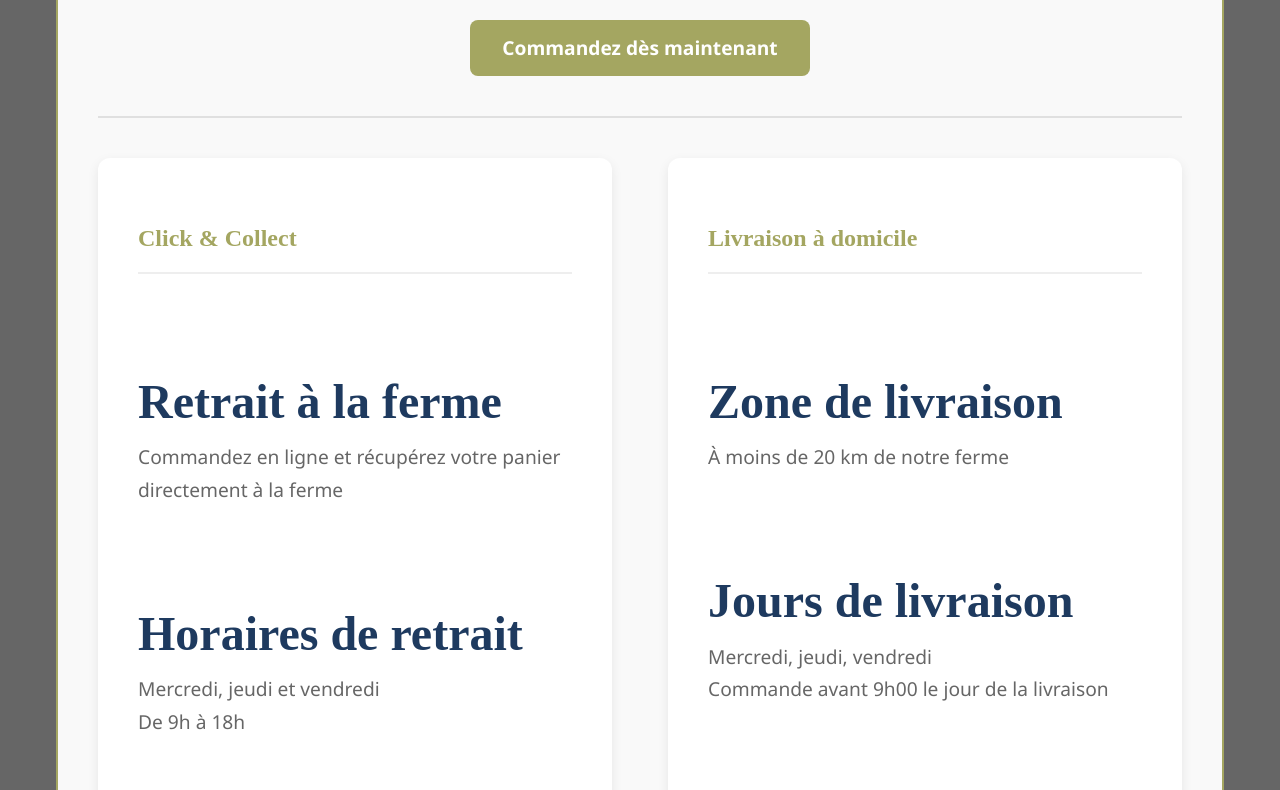
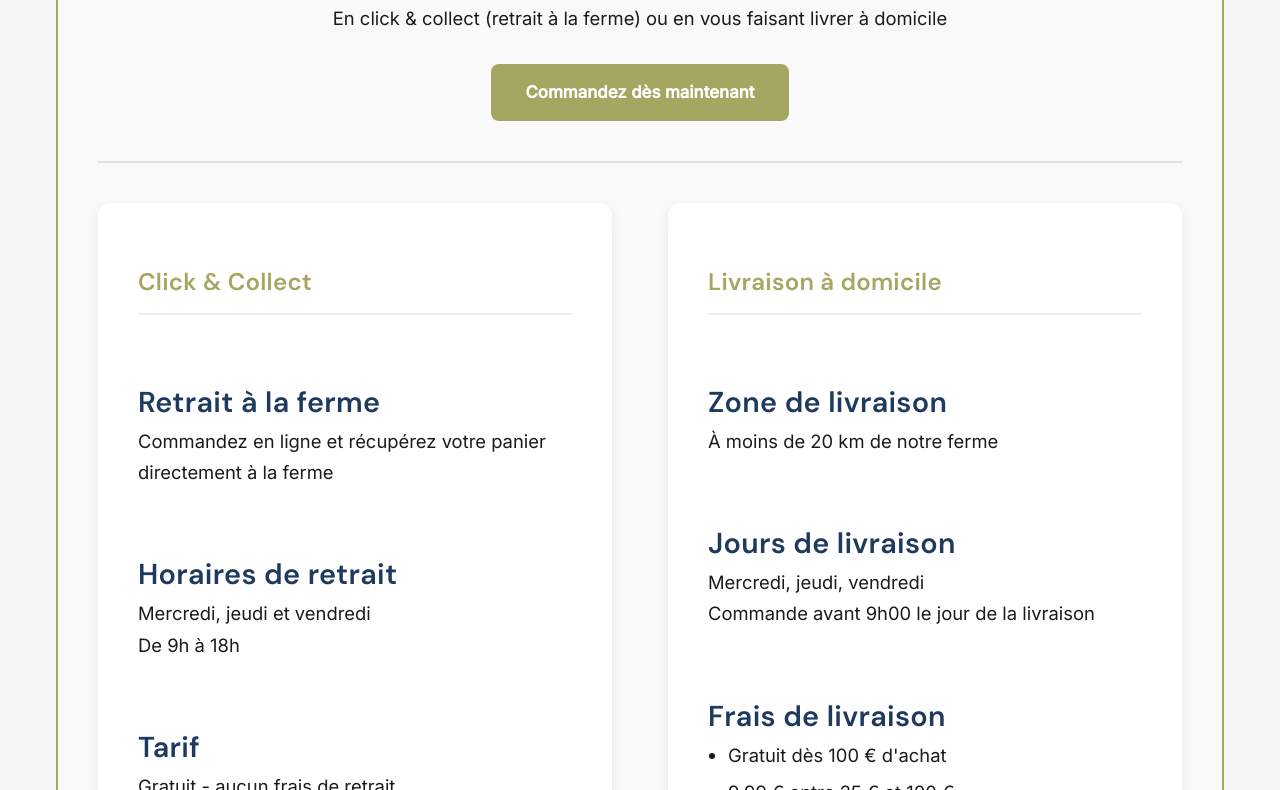
Before and after one commit to Sonia-Devellia/la-ferme-de-basile, a website: page boutique.html in a window 1280 px wide. Shown: the part 614-1404 px from the top of the page. Drawn offline with Linux system fonts and the light colour scheme.

Commit message:
Mise à jout du projet

```diff
--- a/boutique.html
+++ b/boutique.html
@@ -85,7 +85,7 @@
 
         <p>En click & collect (retrait à la ferme) ou en vous faisant livrer à domicile</p>
 
-        <a href="#" class="btn-order">Commandez dès maintenant</a>
+        <a href="#" class="btn--white">Commandez dès maintenant</a>
       </div>
 
       <!-- GRID -->
--- a/sass/fonts.scss
+++ b/sass/fonts.scss
@@ -1,24 +1,20 @@
 :root {
   /* ========== POLICES ========== */
 
-  --font-family-headings: 'Playfair Display', serif;
-  --font-family-body: 'Segoe UI', Tahoma, Geneva, Verdana, sans-serif;
+  --font-family-headings: 'Playfair Display', sans-serif;
+  --font-family-body: 'Segoe UI', Verdana, sans-serif;
 
   /* ========== TITRES ========== */
 
   --font-size-h1-mobile: 2rem;
-  --font-size-h2-mobile: 2.2rem;
-  --font-size-h3-mobile: 2.2rem;
-  --font-size-h4-mobile: 2.2rem;
-  --font-size-h5-mobile: 2.2rem;
-  --font-size-h6-mobile: 2.2rem;
+  --font-size-h2-mobile: 1.8rem;
+  --font-size-h3-mobile: 1.5rem;
+
 
   --font-size-h1-desktop: 3.5rem;
   --font-size-h2-desktop: 3rem;
-  --font-size-h3-desktop: 3rem;
-  --font-size-h4-desktop: 3rem;
-  --font-size-h5-desktop: 3rem;
-  --font-size-h6-desktop: 3rem;
+  --font-size-h3-desktop: 2rem;
+
 
   --line-height-headings: 1.4;
   --line-height-headings-hero: 1.3;
@@ -38,12 +34,4 @@
   --line-height-body: 1.7;
   --line-height-paragraph: 1.8;
   --line-height-large: 1.9;
-
-  /* ========== POIDS ========== */
-
-  --font-weight-normal: 400;
-  --font-weight-medium: 500;
-  --font-weight-semibold: 600;
-  --font-weight-bold: 700;
-  --font-weight-black: 900;
 }
--- a/sass/mixins.scss
+++ b/sass/mixins.scss
@@ -17,15 +17,74 @@
   }
 }
 
-// Bouton
-@mixin button-base {
+// =======================
+// BASE BOUTON COMMUNE
+// =======================
+@mixin btn-base {
   display: inline-block;
-  padding: 12px 28px;
+  padding: 18px 40px;
   border-radius: 8px;
   font-weight: 600;
   text-decoration: none;
   cursor: pointer;
-  transition: all .3s ease;
+  transition: all 0.3s ease;
+  font-size: 1.05rem;
+  border: 2px solid transparent;
+  text-align: center;
+}
+
+// =======================
+// BOUTON – SUR FOND BLEU
+// fond : blanc / texte : bleu
+// hover : vert / texte : blanc
+// =======================
+@mixin btn-on-blue {
+  @include btn-base;
+  background: $white;
+  color: $blue-dark;
+
+  &:hover {
+    background: $green-primary;
+    color: $white;
+    transform: translateY(-2px);
+    box-shadow: 0 4px 10px rgba(0,0,0,0.2);
+  }
+}
+
+// =======================
+// BOUTON – SUR FOND VERT
+// fond : blanc / texte : vert
+// hover : bleu / texte : blanc
+// =======================
+@mixin btn-on-green {
+  @include btn-base;
+  background: $white;
+  color: $green-primary;
+
+  &:hover {
+    background: $blue-dark;
+    color: $white;
+    transform: translateY(-2px);
+    box-shadow: 0 4px 10px rgba(0,0,0,0.2);
+  }
+}
+
+// =======================
+// BOUTON – SUR FOND BLANC
+// fond : vert / texte : blanc
+// hover : petit lift + glow
+// =======================
+@mixin btn-on-white {
+  @include btn-base;
+  background: $green-primary;
+  color: $white;
+
+  &:hover {
+    transform: translateY(-3px) scale(1.02);
+    box-shadow:
+      0 6px 14px rgba(0, 0, 0, 0.18),
+      0 0 0 4px rgba($green-primary, 0.25);
+  }
 }
 
 // Container
@@ -35,44 +94,50 @@
   padding: 0 16px;
 }
 
-// Style pour les titres de section
-@mixin section-title($color) {
-  color: $color;
-  font-size: 2rem;
-  text-align: center;
-  margin-bottom: $space-lg;
-}
-
+// =======================
+// TITRES
+// =======================
 @mixin heading($level) {
   font-family: $font-headings;
-  line-height: $lh-headings;
-  font-weight: var(--font-weight-bold);
+  font-weight: 600;
+  line-height: 1.25;
+  letter-spacing: 0.01em;
 
+  // MOBILE FIRST
   @if $level == 1 {
-    font-size: $font-h1-mobile;
+    font-size: 2.1rem;   // Hero
   } @else if $level == 2 {
-    font-size: $font-h2-mobile;
+    font-size: 1.7rem;   // Sections
   } @else if $level == 3 {
-    font-size: $font-h3-mobile;
+    font-size: 1.35rem;  // Sous-sections
+  } @else {
+    font-size: 1.15rem;
   }
 
+  // DESKTOP
   @include desktop {
     @if $level == 1 {
-      font-size: $font-h1-desktop;
+      font-size: 3.2rem;
     } @else if $level == 2 {
-      font-size: $font-h2-desktop;
+      font-size: 2.4rem;
     } @else if $level == 3 {
-      font-size: $font-h3-desktop;
+      font-size: 1.8rem;
+    } @else {
+      font-size: 1.4rem;
     }
   }
 }
 
+
+// =======================
+// TEXTE
+// =======================
 @mixin body-text {
   font-family: $font-body;
-  font-size: $font-paragraph-mobile;
-  line-height: $lh-body;
+  font-size: 1.05rem;
+  line-height: 1.75;
 
   @include desktop {
-    font-size: $font-paragraph-desktop;
+    font-size: 1.15rem;
   }
 }
--- a/sass/sass.scss
+++ b/sass/sass.scss
@@ -1,7 +1,8 @@
 
 @use "variables" as *;
 @use "mixins" as *;
-@use "fonts";
+@import url('https://fonts.googleapis.com/css2?family=DM+Sans:wght@500;600;700&family=Inter:wght@400;500&display=swap');
+
 
 
 /* ----------------------------------------------------
@@ -18,8 +19,7 @@ body {
   margin: 0;
   padding: 0;
   color: $blue-dark;
-  background-color: $gray-text;
-
+  background-color: $gray-light;
   @include body-text;
 }
 
@@ -30,13 +30,22 @@ h4 { @include heading(3); }
 h5 { @include heading(3); }
 h6 { @include heading(3); }
 
-p, li, a, button, input, textarea {
-  @include body-text;
-}
 
 img {
   max-width: 100%;
   display: block;
+}
+
+.btn--blue {
+  @include btn-on-blue;
+}
+
+.btn--green {
+  @include btn-on-green;
+}
+
+.btn--white {
+  @include btn-on-white;
 }
 
 // ===========================
@@ -75,7 +84,7 @@ img {
   // Mobile first : caché, puis affiché à partir de la tablette
   .site-title {
     display: none;
-    @include heading(3);
+    @include heading(2);
     color: $green-primary;
   }
 
@@ -124,11 +133,8 @@ img {
   background: $white;
   border-bottom: 1px solid rgba(0,0,0,.1);
   box-shadow: 0 2px 10px rgba(0,0,0,0.06);
-
   display: none;
   flex-direction: column;
-
-  /* ✅ Plus d’espace entre les liens */
   gap: $space-sm;
 
   &.active {
@@ -227,7 +233,7 @@ img {
 
     .site-title {
       display: block;
-      font-size: 1.5rem;
+      @include heading(2);
       color: $green-primary;
     }
 
@@ -321,16 +327,21 @@ img {
 }
 
 .hero h1 {
-  font-size: 1.5rem;
+  @include heading(1);
   margin-bottom: 8px;
 }
 
 .hero p {
-  font-size: 0.95rem;
   max-width: 800px;
   margin: 0 auto;
   line-height: 1.3;
 }
+
+.btn--green {
+  min-height: 56px;
+  margin-top: 20px;
+}
+
 
 /* Mobile/Tablette - bandeau plus grand pour lisibilité */
 @media (max-width: 800px) {
@@ -348,6 +359,10 @@ img {
   }
 }
 
+/* =======================
+   A PROPOS DE NOTRE FERME
+======================= */
+
 .ferme-photos-section {
   padding: 0;
   background: $white;
@@ -371,7 +386,6 @@ img {
 }
 
 .section-title {
-  @include heading(2);
   text-align: center;
   color: $green-primary;
   margin-bottom: 50px;
@@ -379,13 +393,13 @@ img {
 
 @media (max-width: 1200px) {
   .section-title {
-    text-align: center !important;
-    margin-left: 0 !important;
+    text-align: center ;
+    margin-left: 0
   }
 }
 
 .section-title-white {
-  @include heading (2);
+  @include heading(2);
   text-align: center;
   color: $white;
   margin-bottom: 50px;
@@ -393,8 +407,8 @@ img {
 
 @media (max-width: 1200px) {
   .section-title-white {
-    text-align: center !important;
-    margin-left: 0 !important;
+    text-align: center;
+    margin-left: 0 ;
   }
 }
 
@@ -425,30 +439,12 @@ img {
 }
 
 .about-image img {
-  border-radius: 12px;
+  border-radius: 5px;
   width: 100%;
   box-shadow: 0 8px 20px rgba(0, 0, 0, 0.15);
 }
 
-.btn {
-  display: inline-block;
-  padding: 15px 40px;
-  border-radius: 8px;
-  font-weight: 600;
-  text-decoration: none;
-  transition: all 0.3s;
-  margin-top: 20px;
-}
-
-.btn-secondary {
-  background: $blue-dark;
-  color: $white;
-}
-
-.btn-secondary:hover {
-  background: $green-primary;
-  transform: translateY(-2px);
-}
+
 
 /* PRODUITS */
 
@@ -541,7 +537,7 @@ img {
 }
 
 .product-title-noel {
-  color: #ff6b6b;
+  color:  #c41e3a;
 }
 
 .carousel-btn {
@@ -770,17 +766,6 @@ img {
   }
 }
 
-.btn-contact {
-  background: $white;
-  color: $blue-dark;
-}
-
-.btn-contact:hover {
-  background: $green-primary;
-  color: $white;
-}
-
-
 
 /* RESPONSIVE SUPPLÉMENTAIRES */
 
@@ -856,7 +841,6 @@ img {
   }
 
   h2 {
-    @include section-title($green-primary);
     margin-bottom: $space-md;
     text-align: center;
   }
@@ -917,7 +901,6 @@ img {
   }
 
   h2 {
-    @include section-title($green-primary);
     margin-bottom: $space-md;
     text-align: center;
   }
@@ -1046,17 +1029,9 @@ img {
     margin-bottom: $space-md;
   }
 
-  .btn-order {
-    @include button-base();
-    background: $green-primary;
-    color: $white;
-
+  .btn--white {
     padding: 12px 32px;
     border-radius: 8px;
-
-    &:hover {
-      background: darken($green-primary, 8%);
-    }
   }
 }
 
@@ -1640,7 +1615,6 @@ img {
     grid-template-columns: 1.4fr 1fr 1fr 1.2fr;
     gap: 40px;
   }
-
   .scroll-top {
     right: 50px;
   }
--- a/sass/variables.scss
+++ b/sass/variables.scss
@@ -1,14 +1,10 @@
-
 // COULEURS
 $green-primary: #a4a661;
 $blue-dark: #1e3a5f;
 $white: #ffffff;
 $gray-light: #f5f5f5;
-$gray-text: #666666;
-$gray-dark: #333333;
-
-$red-special: #c41e3a;
-$red-noel: #ff6b6b;
+$gray-text: #1b1b1b;
+$red-noel: #c41e3a;
 
 // ESPACEMENTS
 $space-xs: 8px;
@@ -18,39 +14,21 @@ $space-lg: 40px;
 $space-xl: 56px;
 $space-xxl: 72px;
 
+
 // =============================
-// FONTS (pont SCSS → CSS vars)
+// FONTS ACCESSIBLES
 // =============================
 
-$font-headings: var(--font-family-headings);
-$font-body: var(--font-family-body);
+$font-headings: 'DM Sans', sans-serif;
+$font-body: 'Inter', sans-serif;
 
-// Tailles
-$font-h1-mobile: var(--font-size-h1-mobile);
-$font-h2-mobile: var(--font-size-h2-mobile);
-$font-h3-mobile: var(--font-size-h3-mobile);
-$font-h4-mobile: var(--font-size-h4-mobile);
-$font-h5-mobile: var(--font-size-h5-mobile);
-$font-h6-mobile: var(--font-size-h6-mobile);
 
-$font-h1-desktop: var(--font-size-h1-desktop);
-$font-h2-desktop: var(--font-size-h2-desktop);
-$font-h3-desktop: var(--font-size-h3-desktop);
-$font-h4-desktop: var(--font-size-h4-desktop);
-$font-h5-desktop: var(--font-size-h5-desktop);
-$font-h6-desktop: var(--font-size-h6-desktop);
 
-// Paragraphes
-$font-body-mobile: var(--font-size-body-mobile);
-$font-paragraph-mobile: var(--font-size-paragraph-mobile);
-$font-body-desktop: var(--font-size-body-desktop);
-$font-paragraph-desktop: var(--font-size-paragraph-desktop);
 
 // Line heights
 $lh-headings: var(--line-height-headings);
 $lh-body: var(--line-height-body);
 
-
 // BREAKPOINTS
 $bp-tablet: 768px;
 $bp-desktop: 1200px;
```
Also changed, not shown: index.html (+7 -13 lines), css/style.css, 1 other file.
